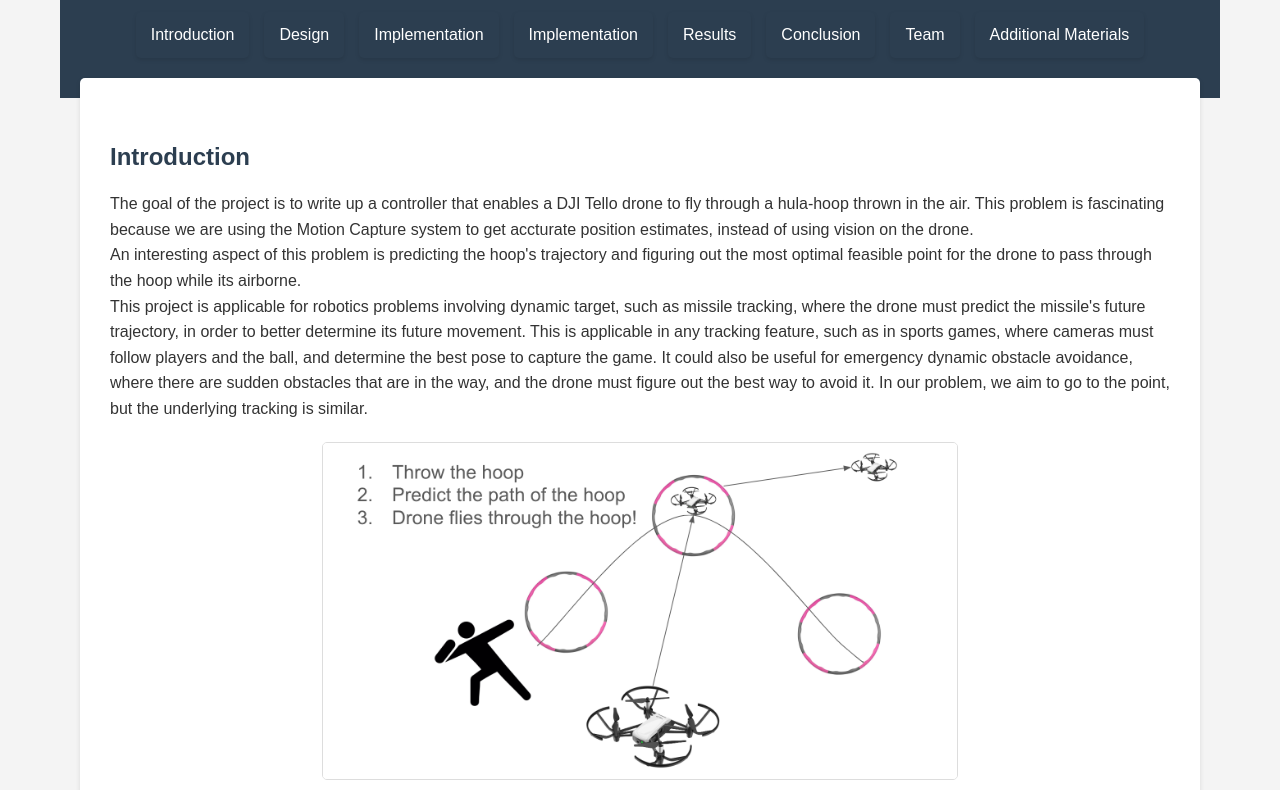
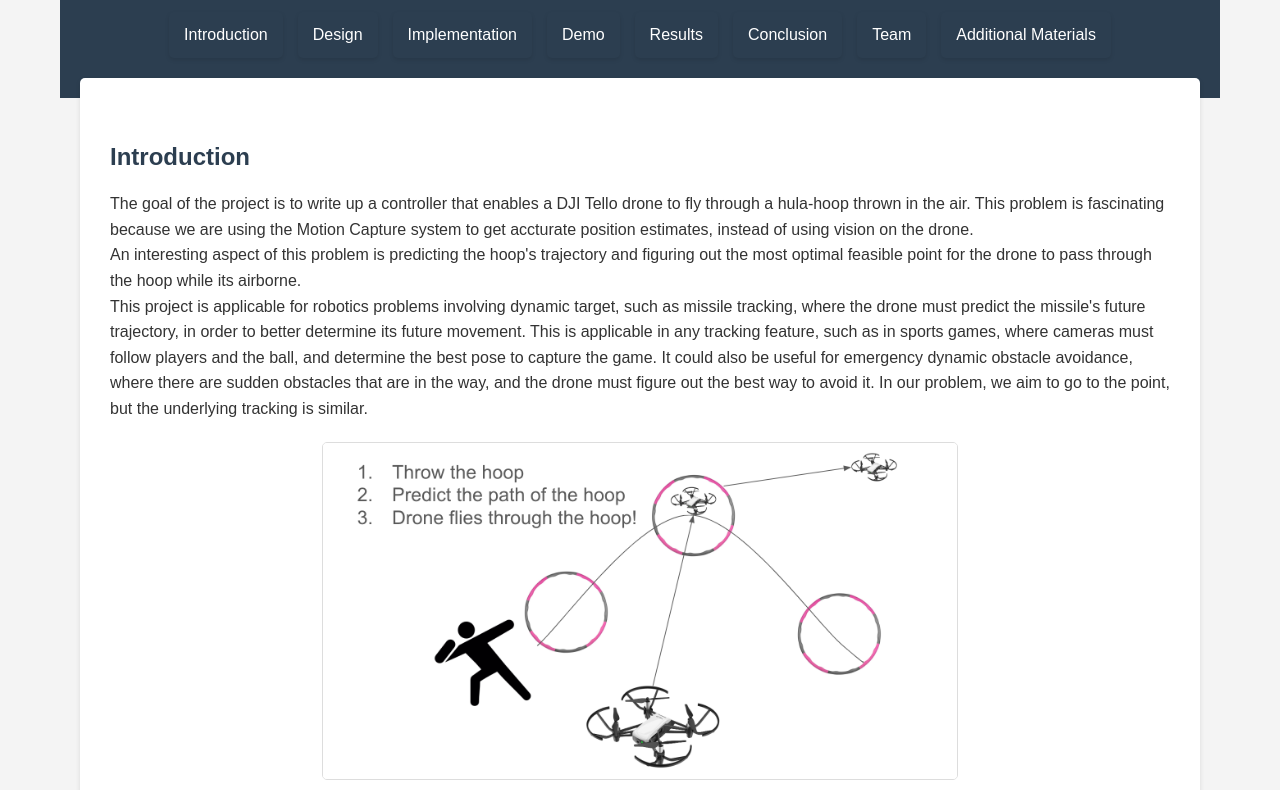
Before and after one commit to hooppassingdrone/hoop-passing-drone, a plain HTML site: page index.html in a window 1280 px wide. Shown: the part 99-889 px from the top of the page. Drawn offline with nearby package versions, Linux system fonts and the light colour scheme; some packages are replaced by stand-ins of ours.

Commit message:
fixing typo

```diff
--- a/index.html
+++ b/index.html
@@ -25,7 +25,7 @@
             <a href="#introduction">Introduction</a>
             <a href="#design">Design</a>
             <a href="#implementation">Implementation</a>
-            <a href="#demo">Implementation</a>
+            <a href="#demo">Demo</a>
             <a href="#results">Results</a>
             <a href="#conclusion">Conclusion</a>
             <a href="#team">Team</a>
@@ -298,7 +298,7 @@
                 <!-- <iframe width="560" height="315" src="https://www.youtube.com/embed/kNtxFflnSr8?si=3SLn056bwEs6N8Su" title="YouTube video player" frameborder="0" allow="accelerometer; autoplay; clipboard-write; encrypted-media; gyroscope; picture-in-picture; web-share" referrerpolicy="strict-origin-when-cross-origin" allowfullscreen></iframe>
                 <iframe width="560" height="315" src="https://www.youtube.com/embed/A1N94Kl4BAw?si=CPMkj68RLLcxyRc2" title="YouTube video player" frameborder="0" allow="accelerometer; autoplay; clipboard-write; encrypted-media; gyroscope; picture-in-picture; web-share" referrerpolicy="strict-origin-when-cross-origin" allowfullscreen></iframe> -->
             </section>
-            <h1>Demo </h1>
+            <h2>Demo </h2>
             <div class="video-wrapper">
                 <div class="video-container">
                     <iframe
```
